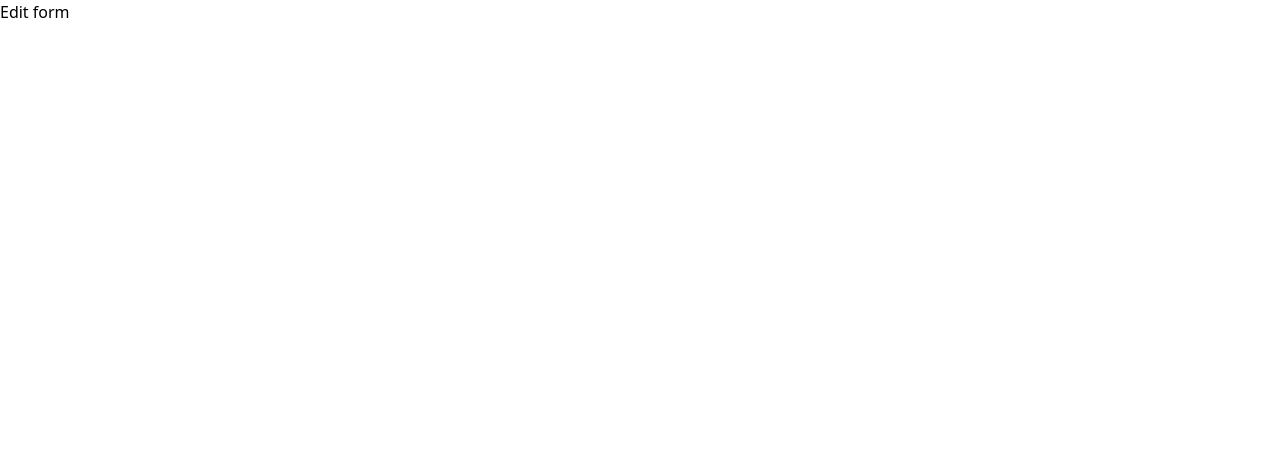
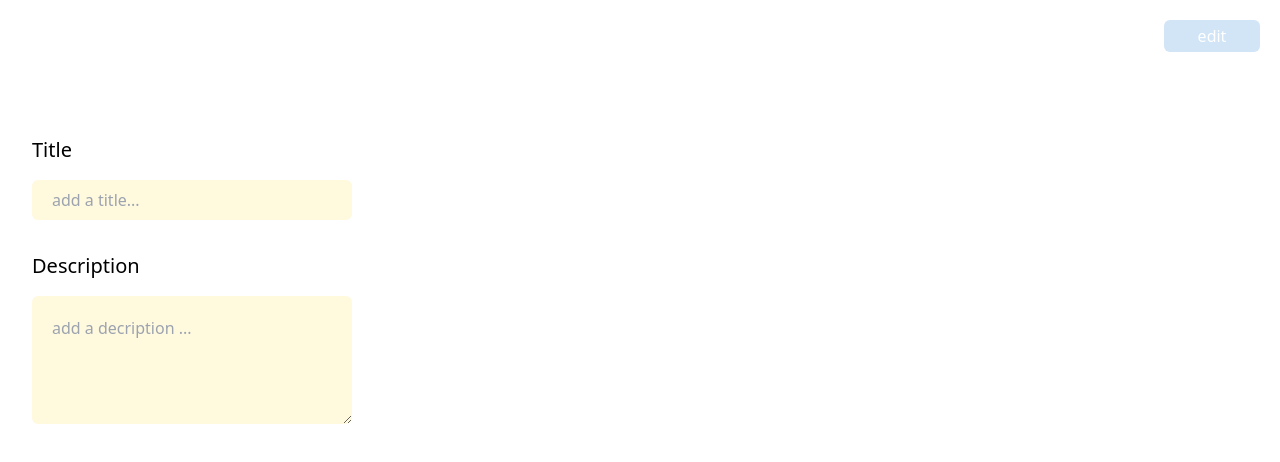
Before and after one commit to Tijana84/todo-list, a React (Vite) app in the folder todo-list/: page /edit-form in a window 1280 px wide. Shown: the top 462 px of the page. Built offline with nearby package versions, Linux system fonts and the light colour scheme.

Commit message:
adde navigate for button edit and change size for picture hero

```diff
--- a/todo-list/src/EditForm/index.tsx
+++ b/todo-list/src/EditForm/index.tsx
@@ -1,9 +1,41 @@
 import React from "react";
+import { useState } from "react";
 
 export const EditForm = () => {
+  const [title, setTitle] = useState("");
+  const [description, setDescription] = useState("");
+
+  const handleEdit = () => {};
+
   return (
     <div>
-      <h1>Edit form</h1>
+      <div className="flex justify-end p-5">
+        <button
+          className="bg-blue text-white text-base flex justify-center items-center h-8 w-24 rounded-md"
+          onClick={() => handleEdit()}
+        >
+          edit
+        </button>
+      </div>
+      <div className="flex flex-col mt-16 ml-8">
+        <label htmlFor="title" className="text-xl mb-4">
+          Title
+        </label>
+        <input
+          type="text"
+          onChange={(event) => setTitle(event.target.value)}
+          placeholder="add a title..."
+          className="w-80 h-10 bg-yellow rounded-md mb-8 p-5 border-none"
+        />
+        <label htmlFor="title" className="text-xl mb-4">
+          Description
+        </label>
+        <textarea
+          onChange={(event) => setDescription(event.target.value)}
+          placeholder="add a decription ..."
+          className="w-80 h-32 bg-yellow rounded-md mb-8 p-5"
+        />
+      </div>
     </div>
   );
 };
--- a/todo-list/src/Home/index.tsx
+++ b/todo-list/src/Home/index.tsx
@@ -35,7 +35,7 @@ export const Home = () => {
         </button>
         <img
           src={heroUrl}
-          className="w-44 h-44 md:w-96 md:h-96 mt-16"
+          className="mt-16"
           alt="friends"
         />
       </div>
--- a/todo-list/src/TodoForm/index.tsx
+++ b/todo-list/src/TodoForm/index.tsx
@@ -25,7 +25,7 @@ export const TodoForm = () => {
 
   return (
     <>
-      <div className="flex justify-between p-5" id="add-task">
+      <div className="flex justify-between p-5">
         <button
           onClick={handleCancel}
           className="bg-white text-black text-base h-8 w-24 rounded-md"
--- a/todo-list/src/TodoList/index.tsx
+++ b/todo-list/src/TodoList/index.tsx
@@ -1,4 +1,4 @@
-import React, { useState, FormEvent } from "react";
+import React, { useState } from "react";
 import { useNavigate } from "react-router-dom";
 
 export const TodoList = () => {
@@ -14,7 +14,9 @@ export const TodoList = () => {
     setChecked(!setChecked);
   };
 
-  const handleEdit = () => {};
+  const handleEdit = () => {
+    navigation("/edit-form");
+  };
 
   const handleDelete = (index: number) => {
     const newTasks = [...tasks];
```
